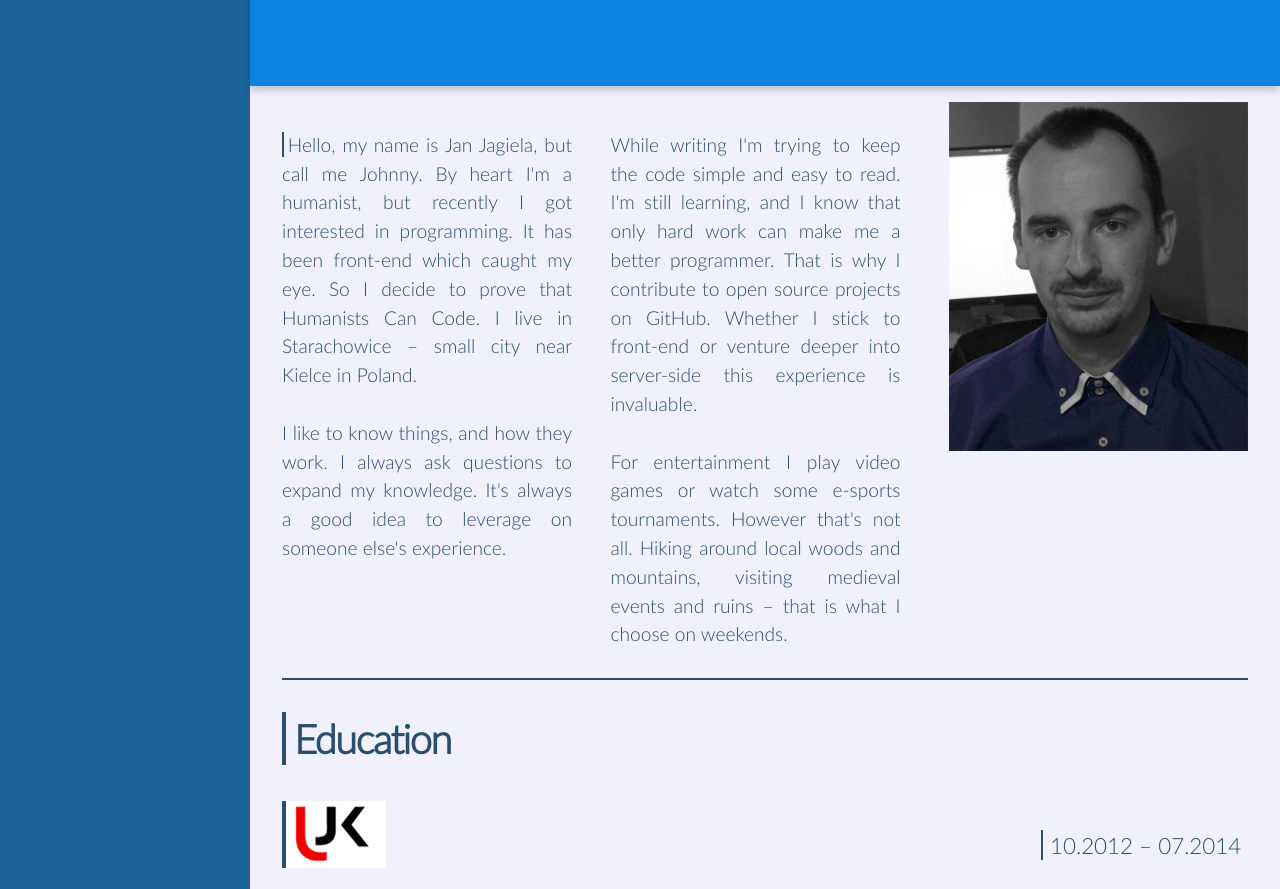
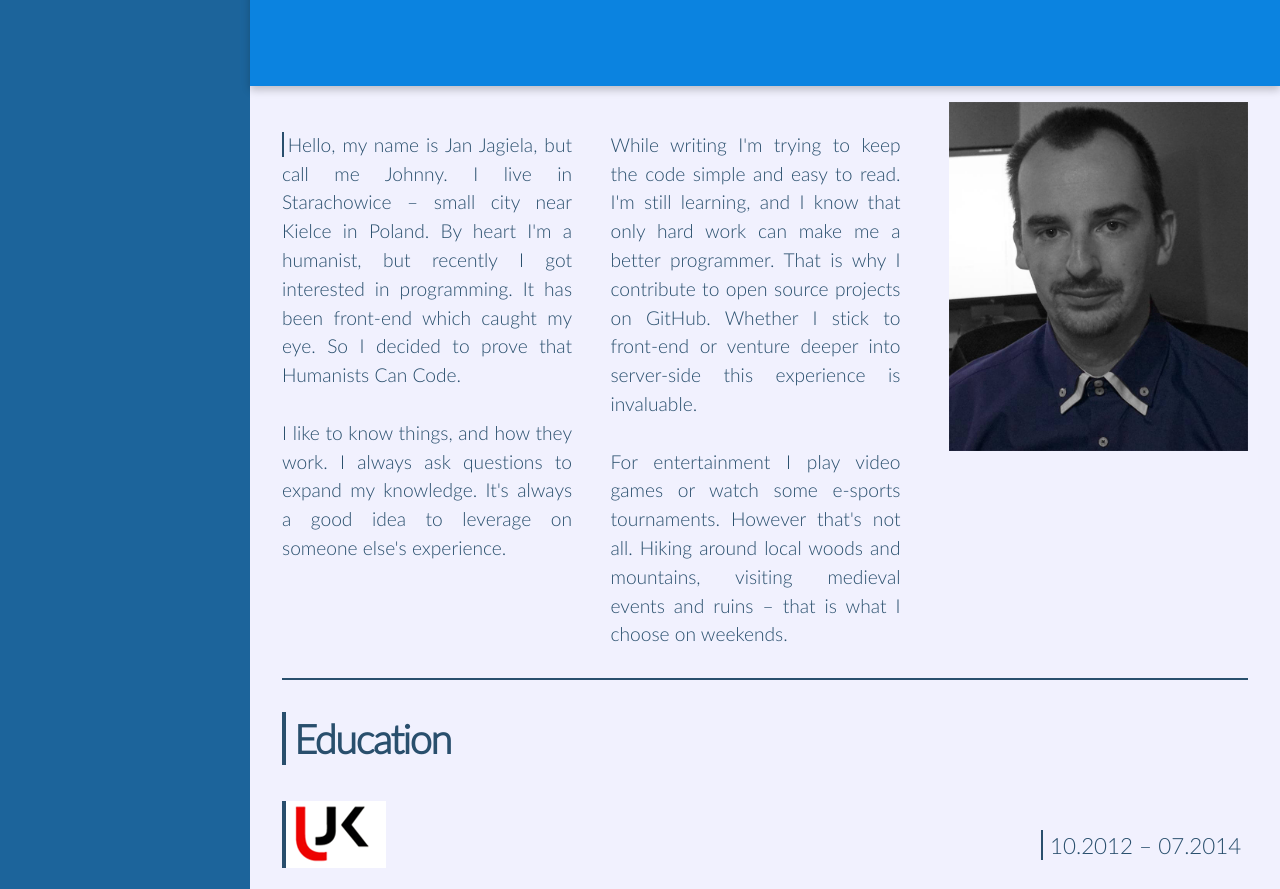
Before and after one commit to janjag/humanistcanco.de, a plain HTML site: page index.html in a window 1280 px wide. Shown: the part 964-1853 px from the top of the page. Drawn offline with Linux system fonts and the light colour scheme.

Commit message:
content fix

```diff
--- a/index.html
+++ b/index.html
@@ -82,7 +82,7 @@
                            My photo
                        </div>
                        <div class="col">
-                       <p><span>H</span>ello, my name is Jan Jagiela, but call me Johnny. By heart I'm a humanist, but recently I got interested in programming. It has been front-end which caught my eye. So I decide to prove that Humanists Can Code. I live in Starachowice – small city near Kielce in Poland.
+                       <p><span>H</span>ello, my name is Jan Jagiela, but call me Johnny. I live in Starachowice – small city near Kielce in Poland. By heart I'm a humanist, but recently I got interested in programming. It has been front-end which caught my eye. So I decided to prove that Humanists Can Code.
                        </p>
                        <p>I like to know things, and how they work. I always ask questions to expand my knowledge. It's always a good idea to leverage on someone else's experience.
                        </p>
```
